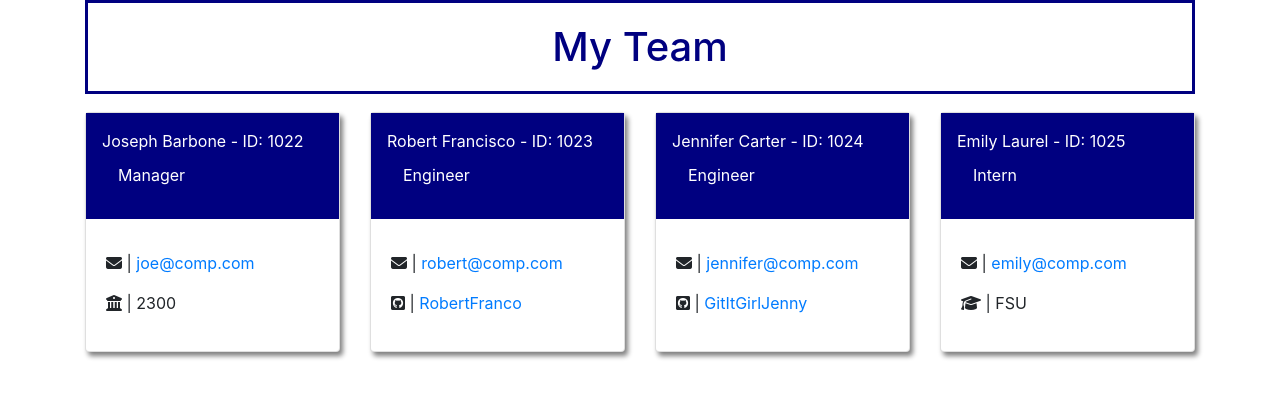
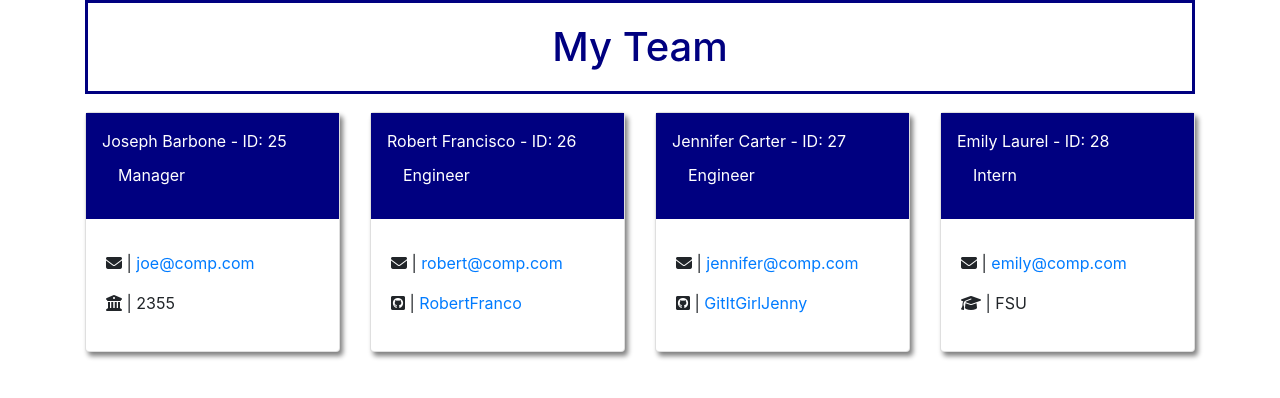
Before and after one commit to JoeBarbone/c-w10-team-profile-generator, a website: page dist/index.html in a window 1280 px wide. Drawn offline with nearby package versions, Linux system fonts and the light colour scheme.

Commit message:
updated index.html file for new recording

```diff
--- a/dist/index.html
+++ b/dist/index.html
@@ -25,7 +25,7 @@
     <div class="card">
 
         <div class="card-title bg-blue p-3">
-            Joseph Barbone - ID: 1022
+            Joseph Barbone - ID: 25
 
             <div class="card-subtitle p-3">
                 Manager
@@ -34,7 +34,7 @@
 
         <div class="card-body">
             <p><i class="fa-solid fa-envelope"></i> | <a href="mailto:joe@comp.com">joe@comp.com</a></p>
-            <p><i class="fa-solid fa-building-columns"></i> | 2300</p>
+            <p><i class="fa-solid fa-building-columns"></i> | 2355</p>
         </div>
 
     </div>
@@ -42,7 +42,7 @@
     <div class="card">
 
     <div class="card-title bg-blue p-3">
-            Robert Francisco - ID: 1023
+            Robert Francisco - ID: 26
 
             <div class="card-subtitle p-3">
                 Engineer
@@ -58,7 +58,7 @@
     <div class="card">
 
     <div class="card-title bg-blue p-3">
-            Jennifer Carter - ID: 1024
+            Jennifer Carter - ID: 27
 
             <div class="card-subtitle p-3">
                 Engineer
@@ -74,7 +74,7 @@
     <div class="card">
 
     <div class="card-title bg-blue p-3">
-            Emily Laurel - ID: 1025
+            Emily Laurel - ID: 28
 
             <div class="card-subtitle p-3">
                 Intern
```
